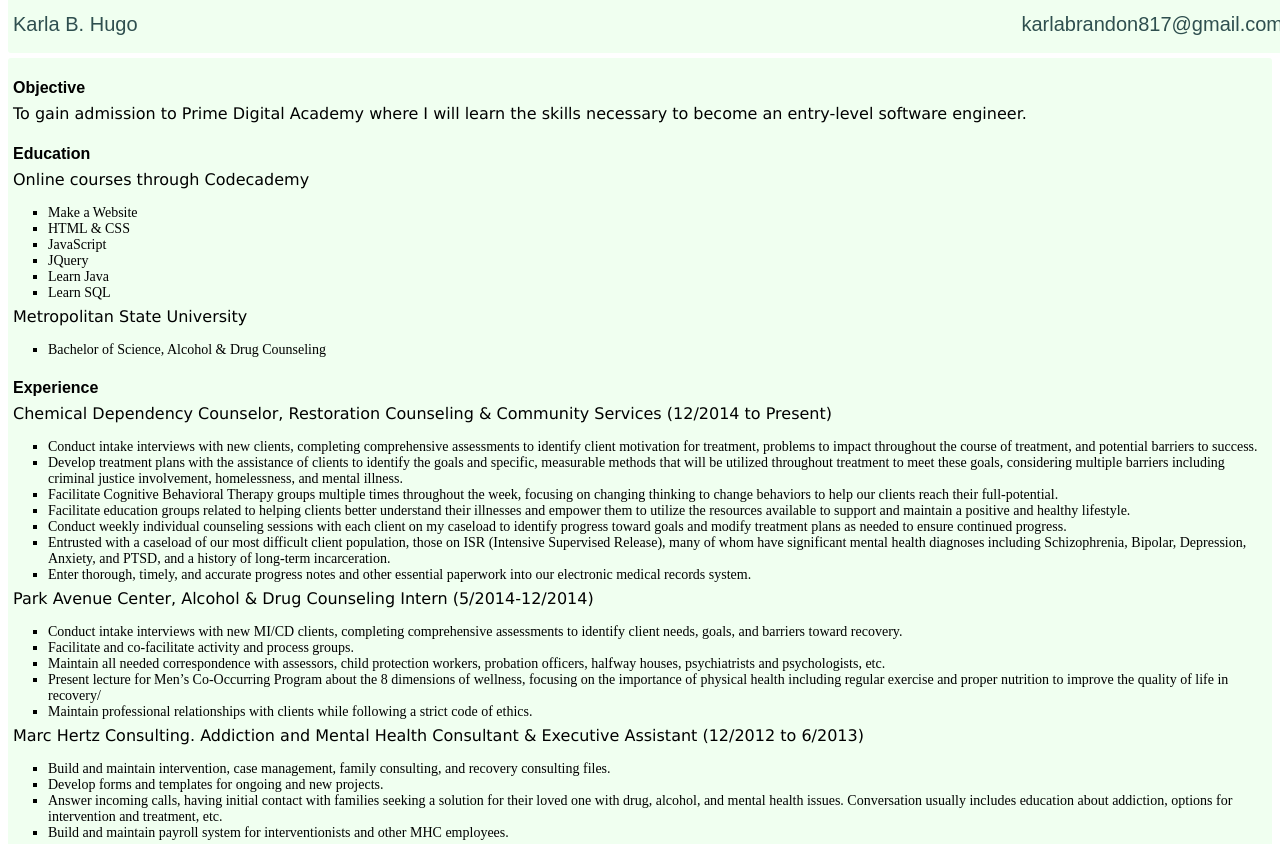
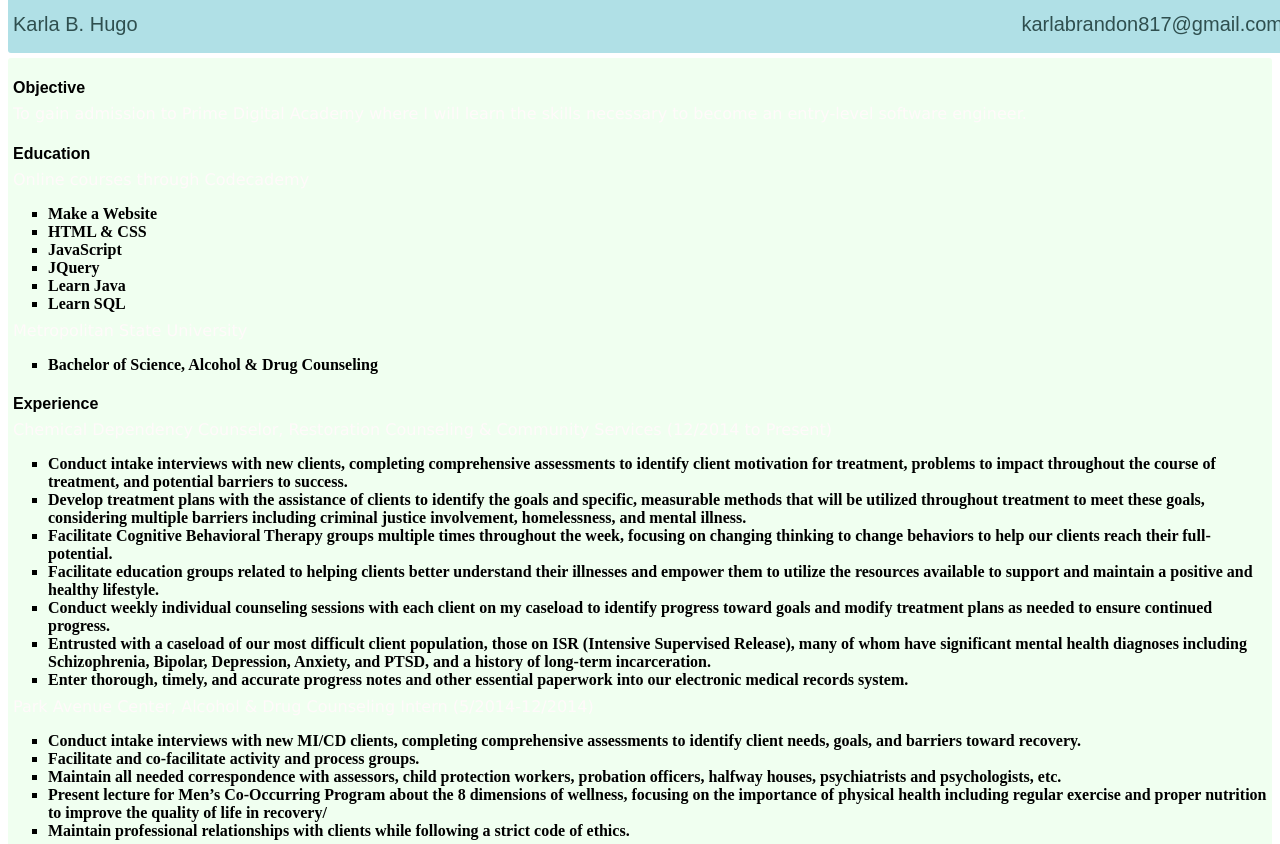
Before and after one commit to karlabrandon817/karlabrandon817.github.io, a plain HTML site: page index.html in a window 1280 px wide. Shown: the top 844 px of the page. Drawn offline with Linux system fonts and the light colour scheme.

Commit message:
Update stylesheet.css

```diff
--- a/stylesheet.css
+++ b/stylesheet.css
@@ -8,7 +8,7 @@ div {
   width: 100%;
   margin-top: -20px;
   height: 65px;
-  background-color: #f0fff0;
+  background-color: #b0e0e6;
   margin-bottom: 10px;
 }
 
@@ -41,12 +41,12 @@ h4 {
   margin-right: 5px;
   margin-top: -8px;
   font-family: Verdana, sans-serif;
-  color: #000000;
+  color: #fffafa;
 }
 
 ul {
-  font-size: 14px;
-  font-style: bold;
+  font-size: 16px;
+  font-weight: bold;
 }
 
 li {
@@ -74,7 +74,7 @@ a:hover {
   clear: both;
   font-family: Arial, sans-serif;
   font-size 14px;
-  color: #2f4f4f
+  color: #b0e0e6
   text-align: center;
 }
 
```
